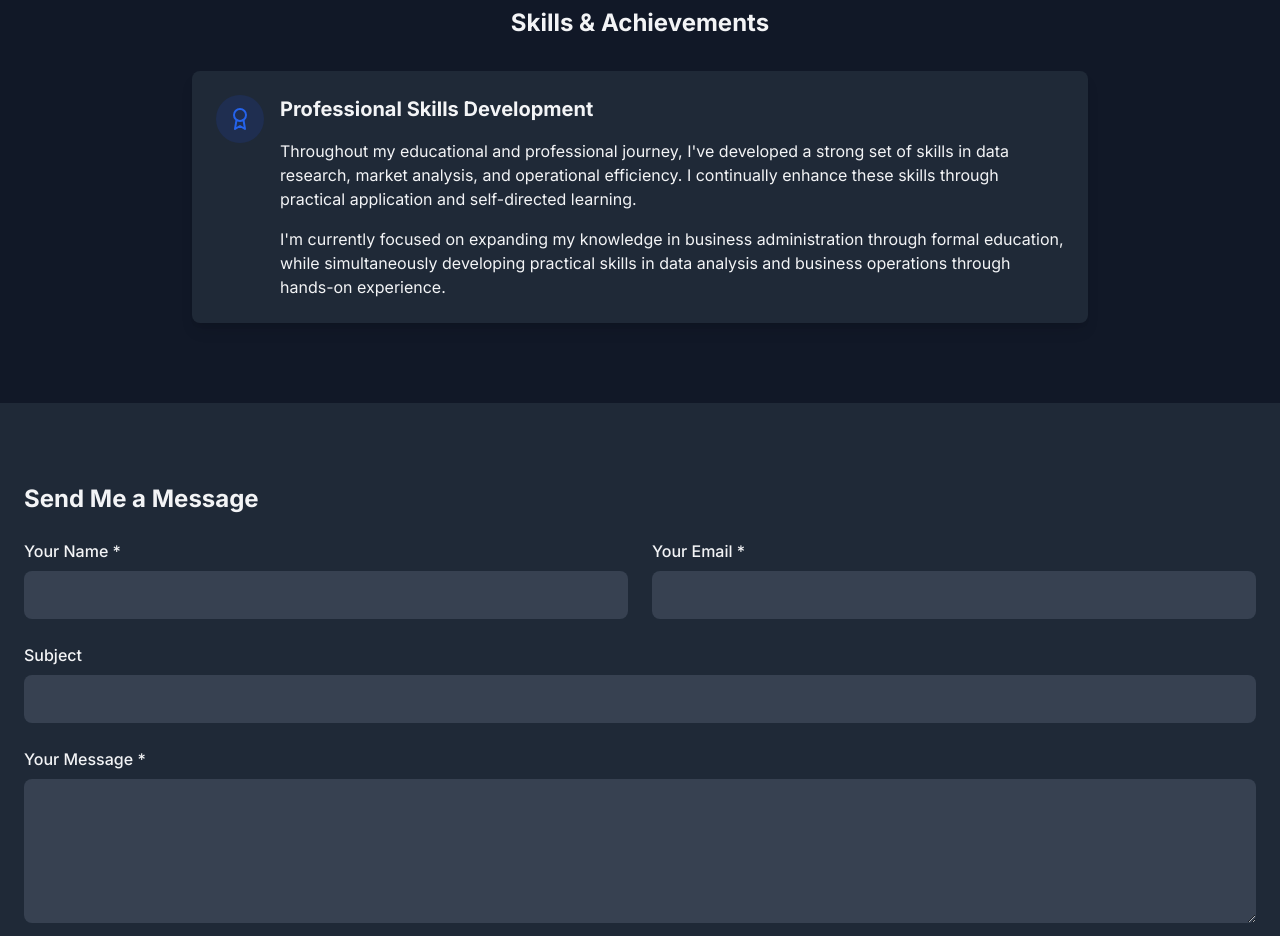
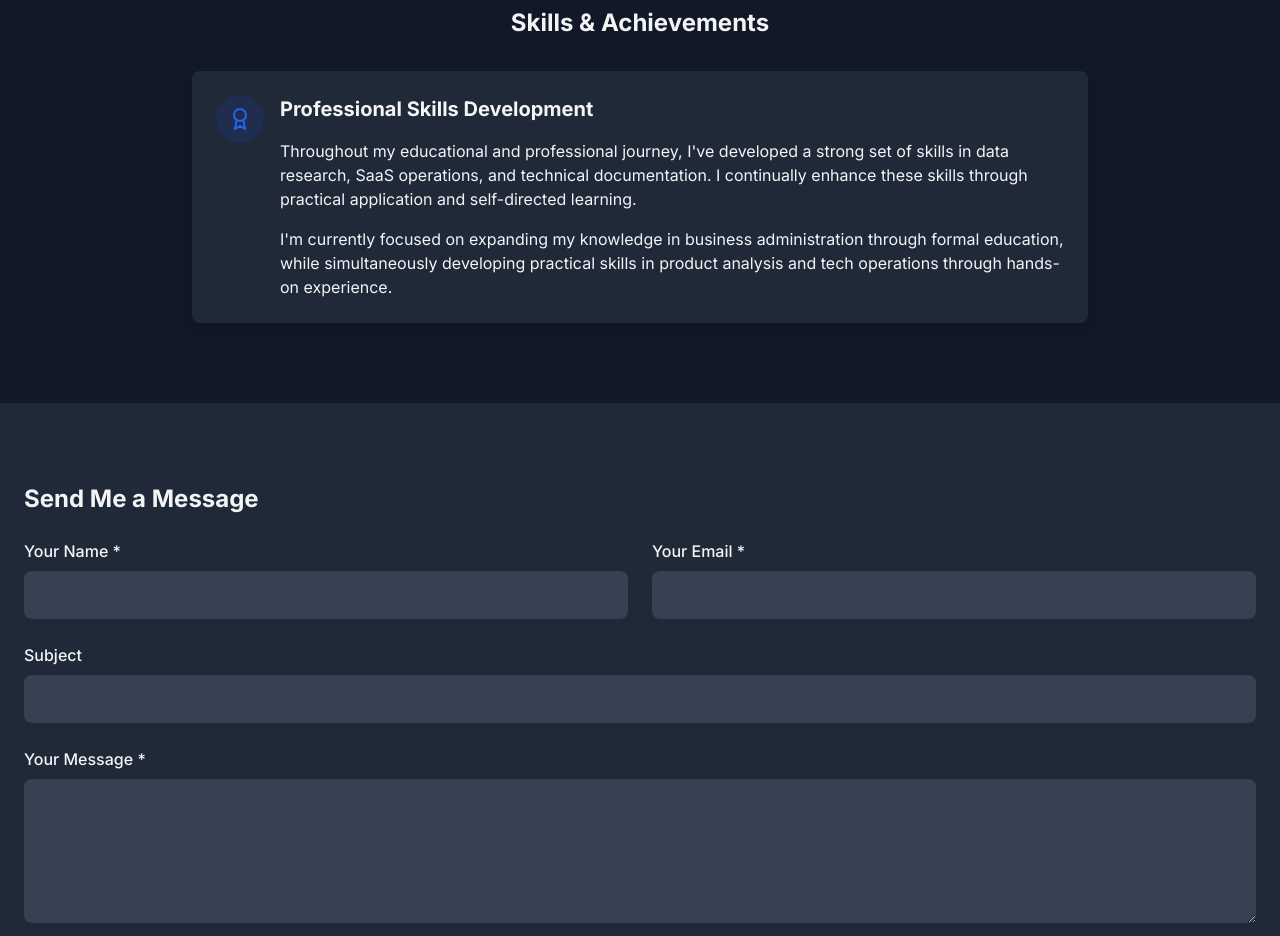
Before and after one commit to thelastmileai/portfolio, a React (Vite) app: page / in a window 1280 px wide. Shown: the part 6620-7556 px from the top of the page. Built offline with nearby package versions, Linux system fonts and the light colour scheme; no server answers.

Commit message:
Update Education.tsx

```diff
--- a/src/components/sections/Education.tsx
+++ b/src/components/sections/Education.tsx
@@ -94,10 +94,10 @@ const Education: React.FC = () => {
               <div>
                 <h4 className="text-xl font-bold mb-4">Professional Skills Development</h4>
                 <p className="mb-4">
-                  Throughout my educational and professional journey, I've developed a strong set of skills in data research, market analysis, and operational efficiency. I continually enhance these skills through practical application and self-directed learning.
+                  Throughout my educational and professional journey, I've developed a strong set of skills in data research, SaaS operations, and technical documentation. I continually enhance these skills through practical application and self-directed learning.
                 </p>
                 <p>
-                  I'm currently focused on expanding my knowledge in business administration through formal education, while simultaneously developing practical skills in data analysis and business operations through hands-on experience.
+                  I'm currently focused on expanding my knowledge in business administration through formal education, while simultaneously developing practical skills in product analysis and tech operations through hands-on experience.
                 </p>
               </div>
             </div>
```
